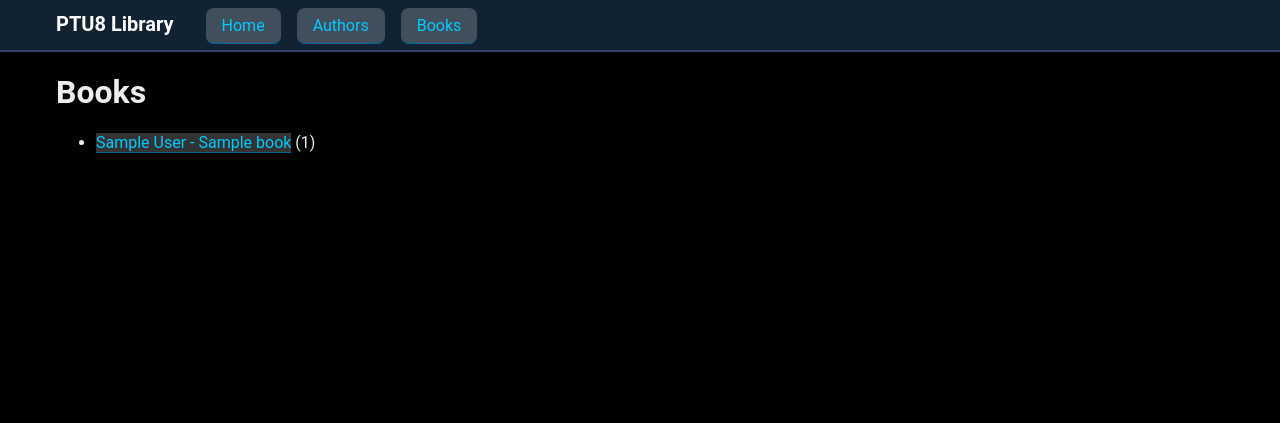
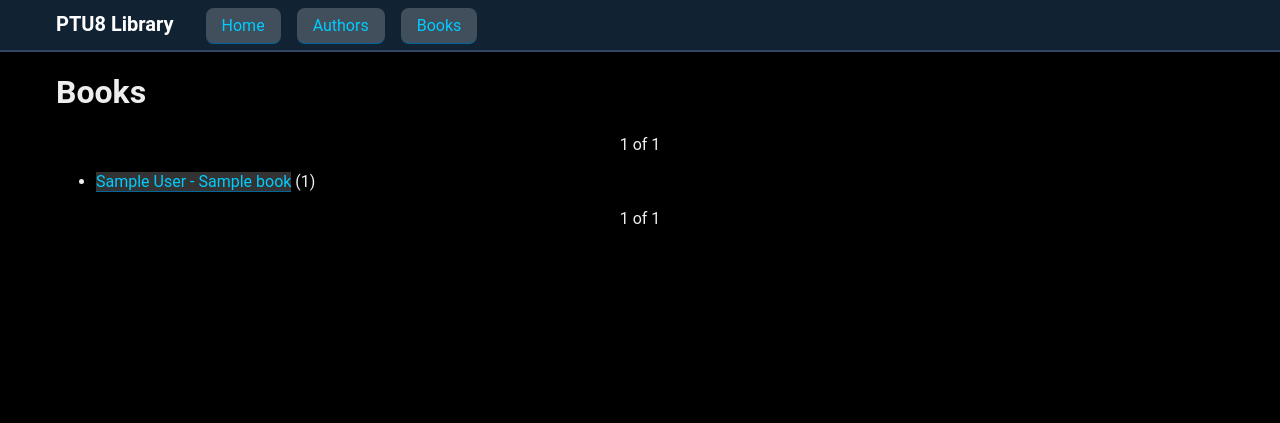
Before and after one commit to reinikeda/ptu8_library, a Django app: page /books/ in a window 1280 px wide. Shown: the top 423 px of the page. Run offline with Django 4.2, Linux system fonts and the light colour scheme; tables that the repository leaves empty hold one stand-in row (values such as "Sample post").

Commit message:
paginator for books;

```diff
--- a/ptu8_library/library/static/library/css/style.css
+++ b/ptu8_library/library/static/library/css/style.css
@@ -69,3 +69,21 @@ header ul li a {
     font-weight: 600;
     padding: 4px 16px;
 }
+.paginator {
+    display: flex;
+    flex-direction: row;
+    justify-content: flex-start;
+    gap: 8px;
+}
+
+.paginator a {
+    border: 1px solid #345;
+    border-radius: 8px;
+    padding: 2px 4px;
+}
+
+.paginator .current {
+    padding: 2px 4px;
+    flex-grow: 1;
+    text-align: center;
+}
--- a/ptu8_library/library/templates/library/book_list.html
+++ b/ptu8_library/library/templates/library/book_list.html
@@ -3,11 +3,13 @@
 {% block content %}
 <h1>Books</h1>
 {% if book_list.count > 0 %}
+{% include 'library/includes/paginator_fpnl.html' %}
 <ul>
     {% for book in book_list %}
         <li><a href="{% url 'book' book.pk %}">{{ book }}</a> ({{ book.book_instances.count }})</li>
     {% endfor %}
 </ul>
+{% include 'library/includes/paginator_fpnl.html' %}
 {% else %}
     <p>There are no books in our library yet.</p>
 {% endif %}
--- /dev/null
+++ b/ptu8_library/library/templates/library/includes/paginator_fpnl.html
@@ -0,0 +1,13 @@
+<div class="paginator">
+    {% if page_obj.has_previous %}
+        <a href="?page=1">&laquo; First</a>
+        <a href="?page={{ page_obj.previous_page_number }}">Previous</a>
+    {% endif %}
+    <span class="current">
+        {{ page_obj.number }} of {{ page_obj.paginator.num_pages }}
+    </span>
+    {% if page_obj.has_next %}
+        <a href="?page={{ page_obj.next_page_number }}">Next</a>
+        <a href="?page={{ page_obj.paginator.num_pages }}">Last &raquo;</a>
+    {% endif %}
+</div>
--- a/ptu8_library/library/urls.py
+++ b/ptu8_library/library/urls.py
@@ -8,5 +8,4 @@ urlpatterns = [
     path('author/<int:author_id>', views.author, name='author'),
     path('books/', views.BookListView.as_view(), name='books'),
     path('book/<int:pk>', views.BookDetailView.as_view(), name='book'),
-
 ]
--- a/ptu8_library/library/views.py
+++ b/ptu8_library/library/views.py
@@ -31,6 +31,7 @@ def author(request, author_id):
 
 class BookListView(generic.ListView):
     model = models.Book
+    paginate_by = 4
     template_name = 'library/book_list.html'
 
 
```
